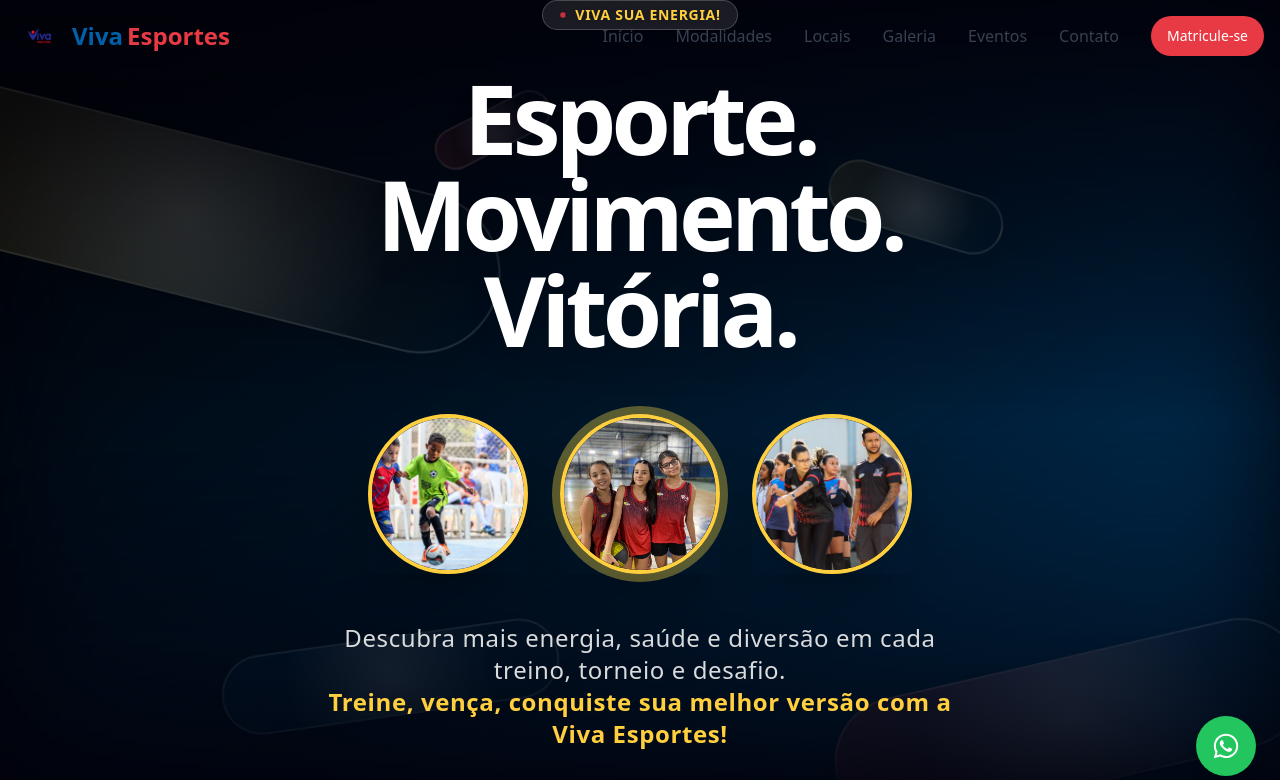
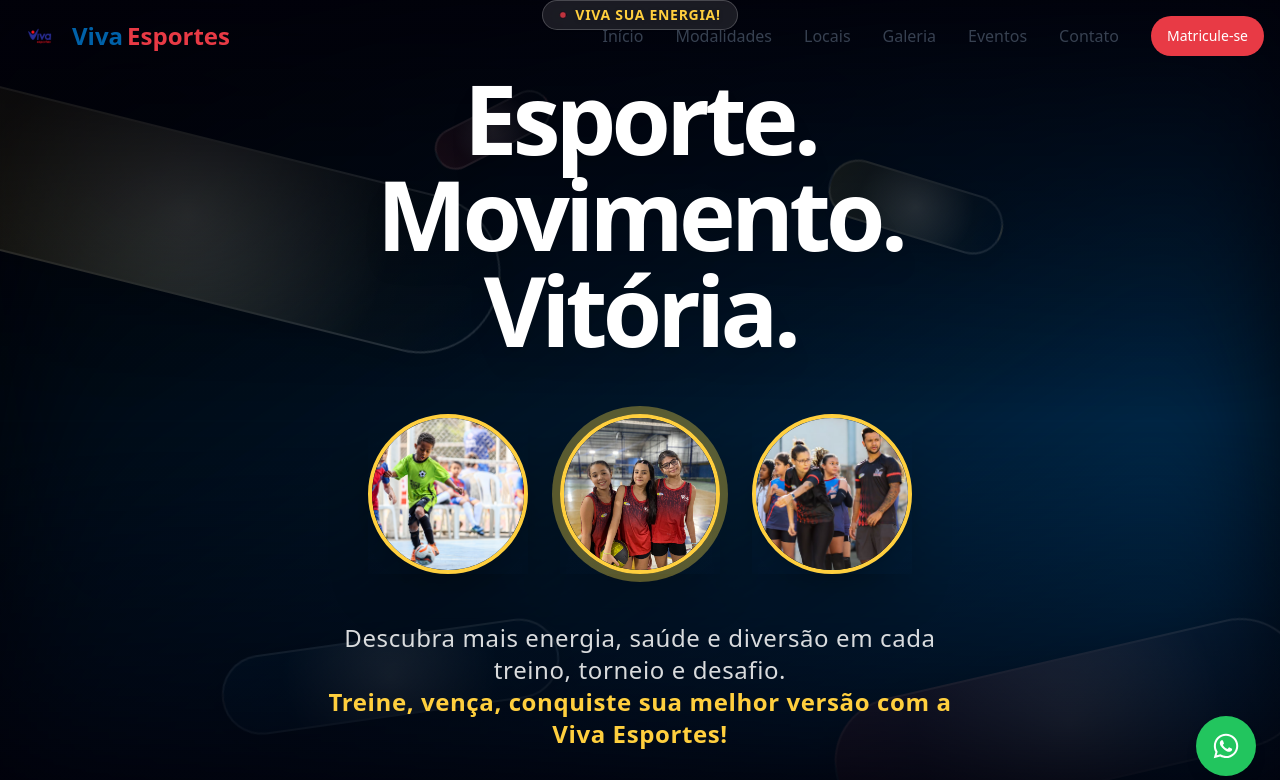
Before and after one commit to vivaesportes/viva-esportes-reimagined, a React (Vite) app: page / in a window 1280 px wide. Shown: the top 780 px of the page. Built offline with nearby package versions, Linux system fonts and the light colour scheme.

Commit message:
Fix: Adjust photo circle positioning
Adjust the positioning of the photo circles to the left.

```diff
--- a/src/components/home/Hero.tsx
+++ b/src/components/home/Hero.tsx
@@ -32,7 +32,7 @@ const Hero = () => {
   const photos = [
     {
       src: "/lovable-uploads/78301558-7861-47ea-9d92-83fa4e88a8ce.png", // futebol, garoto vermelho centralizado
-      style: { objectPosition: "75% 40%" }, // Moved more to the right (horizontal)
+      style: { objectPosition: "90% 40%" }, // Ajuste para mais a direita no eixo horizontal
       alt: "Foto Esporte Garoto Vermelho"
     },
     {
```
